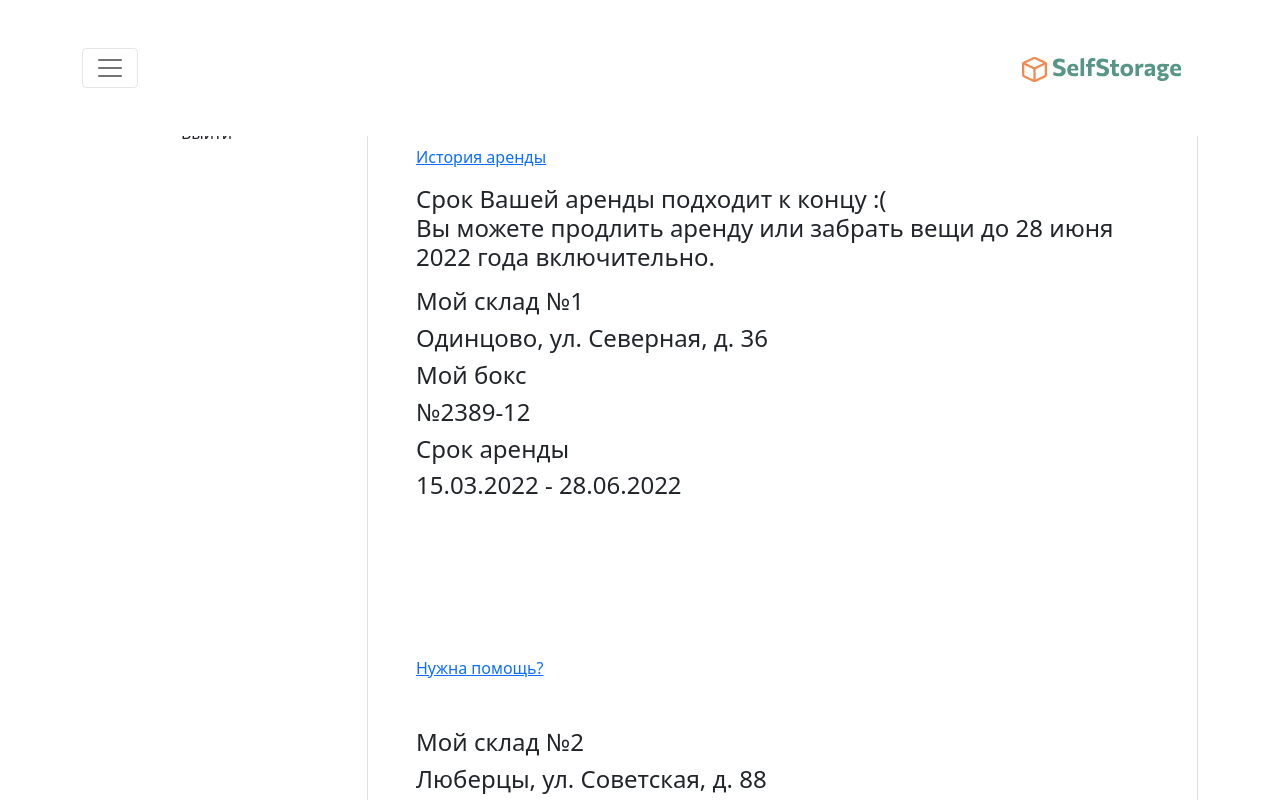
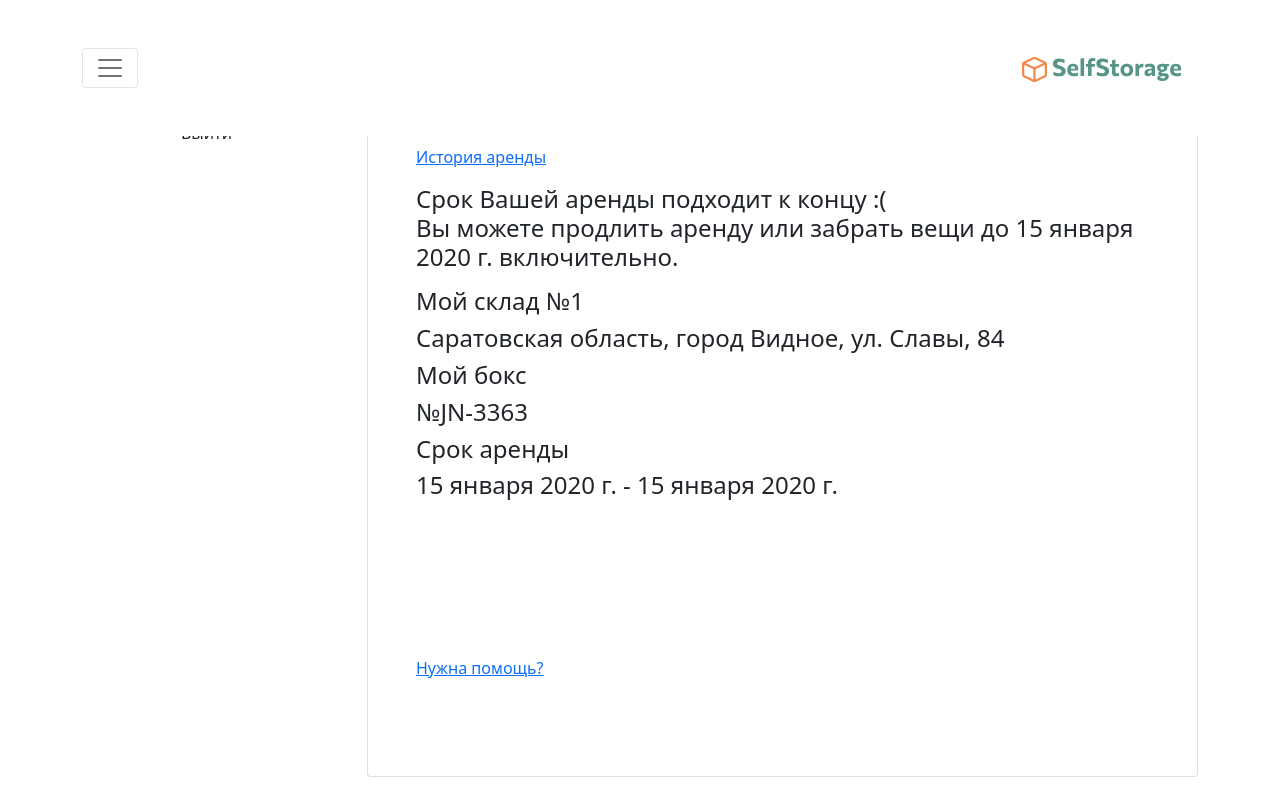
Before and after one commit to Yar59/SelfStorage, a Django app: page /my_rent/ in a window 1280 px wide, after a click on "Моя аренда". Shown: the top 800 px of the page. Run offline with Django 4.2, Linux system fonts and the light colour scheme; a user stored in the database is signed in; data comes from the database, SQL or seed files in the repository; tables that the repository leaves empty hold one stand-in row (values such as "Sample post"); parts of the project's set-up code (start-up, migrations or seed data) failed here and were passed over.

Commit message:
add rent info

```diff
--- a/main_site/views.py
+++ b/main_site/views.py
@@ -1,9 +1,12 @@
+from datetime import timedelta, datetime
+
 from django.contrib import messages
 from django.http import HttpResponse
 from django.shortcuts import render, redirect
 from django.db.models import Count, Max
 from django.db.models import F
 from django.contrib.auth import authenticate, login, logout
+from django.utils import timezone
 
 from .models import *
 from .forms import *
@@ -47,7 +50,10 @@ def show_boxes(request):
 def show_my_rent(request):
     user = request.user
 
-    subscriptions = Subscription.objects.filter(user=user)
+    subscriptions = Subscription.objects\
+        .filter(user=user)\
+        .prefetch_related('box')
+    print(subscriptions)
     if request.method == 'POST':
         user_form = UserProfileForm(request.POST, instance=request.user)
         if user_form.is_valid():
@@ -61,7 +67,9 @@ def show_my_rent(request):
 
     return render(request, template_name='my-rent.html', context={
         'subscriptions': subscriptions,
-        'user_form': user_form
+        'user_form': user_form,
+        'payment_soon': (datetime.now() + timedelta(5)).date,
+        'now': datetime.now().date
     })
 
 
--- a/templates/my-rent.html
+++ b/templates/my-rent.html
@@ -76,6 +76,7 @@
                   <img src="{% static 'img/image10.png' %}" class="rounded-pill mb-3" alt="">
                 </div>
                 <div class="col-12 col-sm-7 d-flex flex-column">
+                  <div class="form-error">{{ form.non_field_errors }}</div>
                   {% for f in user_form %}
                     <label class="fs_24 SelfStorage_green ms-2" for="{{ f.id_for_label }}">{{f.label}}</label>
                     {{ f }}
@@ -117,30 +118,22 @@
 				<div class="tab-pane fade" id="Rent" role="tabpanel" aria-labelledby="Rent-tab">
 					<h1 class="fw-bold SelfStorage_green mb-5">Добрый день, {{ request.user.username }}!</h1>
 					<a href="#" class="SelfStorage_orange">История аренды</a>
-					<h4 class="SelfStorage_grey my-3">Срок Вашей аренды подходит к концу :(<br>Вы можете продлить аренду или забрать вещи до 28 июня 2022 года включительно.</h4>
+          {% for subscription in subscriptions %}
+            {% if subscription.end_date < payment_soon %}
+              <h4 class="SelfStorage_grey my-3">Срок Вашей аренды подходит к концу :(<br>Вы можете продлить аренду или забрать вещи до {{ subscription.end_date }} включительно.</h4>
+            {% endif %}
             <div class="mb-5">
-						<h4 class="SelfStorage_green">Мой склад №1</h4>
-						<h4>Одинцово, ул. Северная, д. 36</h4>
+              <h4 class="SelfStorage_green">Мой склад №{{ forloop.counter }}</h4>
+              <h4>{{ subscription.box.storage.address }}</h4>
               <h4 class="SelfStorage_green">Мой бокс</h4>
-						<h4>№2389-12</h4>
+              <h4>№{{ subscription.box.number }}</h4>
               <h4 class="SelfStorage_green">Срок аренды</h4>
-						<h4>15.03.2022 - 28.06.2022</h4>
+              <h4>{{ subscription.start_date }} - {{ subscription.end_date }}</h4>
               <div><button class="btn fs_24 px-5 py-3 text-white border-8 SelfStorage__bg_green SelfStorage__btn2_green mb-3">Продлить аренду</button></div>
               <div><button class="btn fs_24 px-5 py-3 text-white border-8 SelfStorage__bg_orange SelfStorage__btn2_orange mb-3">Открыть бокс</button></div>
               <a href="#" class="SelfStorage_orange">Нужна помощь?</a>
             </div>
-
-					<div class="mb-5">
-						<h4 class="SelfStorage_green">Мой склад №2</h4>
-						<h4>Люберцы, ул. Советская, д. 88</h4>
-						<h4 class="SelfStorage_green">Мой бокс</h4>
-						<h4>№2335-10</h4>
-						<h4 class="SelfStorage_green">Срок аренды</h4>
-						<h4>18.03.2022 - 21.09.2022</h4>
-						<div><button class="btn fs_24 px-5 py-3 text-white border-8 SelfStorage__bg_green SelfStorage__btn2_green mb-3">Продлить аренду</button></div>
-						<div><button class="btn fs_24 px-5 py-3 text-white border-8 SelfStorage__bg_orange SelfStorage__btn2_orange mb-3">Открыть бокс</button></div>
-						<a href="#" class="SelfStorage_orange">Нужна помощь?</a>
-					</div>
+          {% endfor %}
 				</div>
 			</div>
 		</div>
```
Lines whose indentation alone changed are shown as unchanged.
